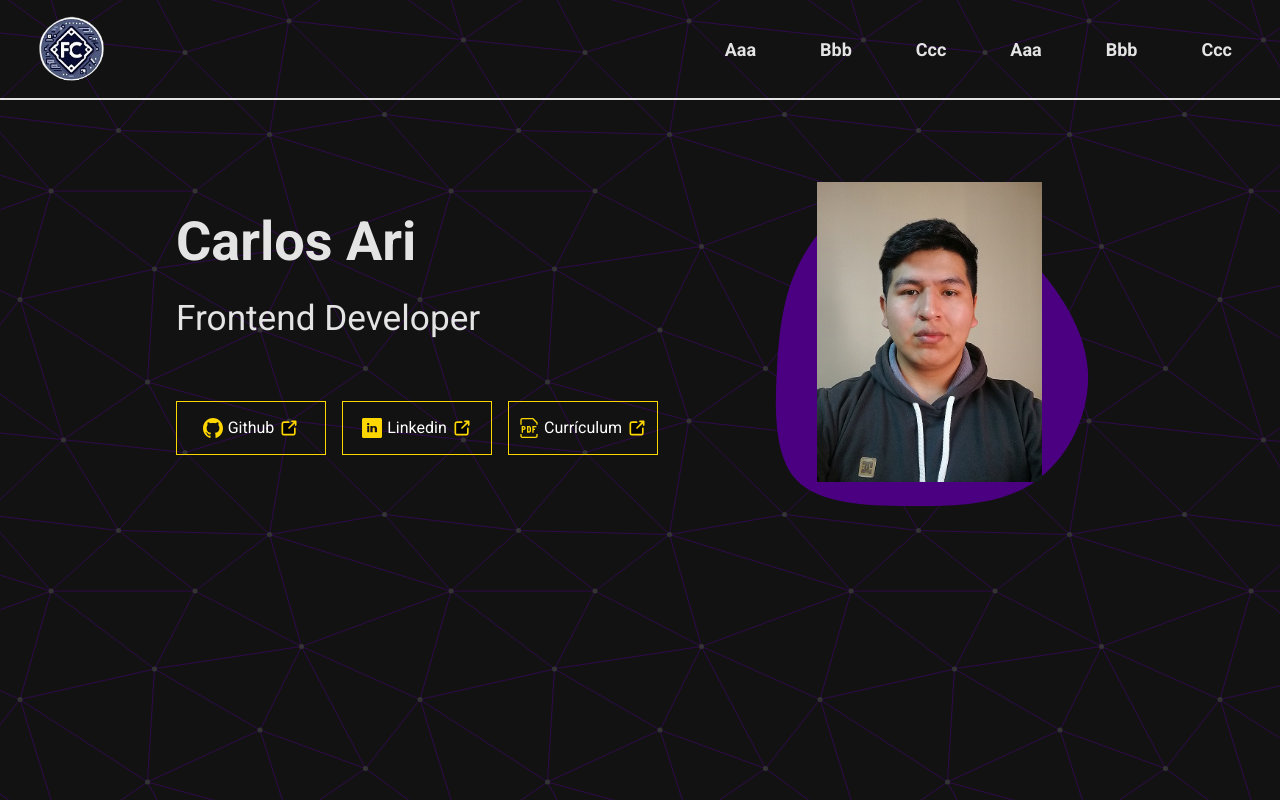
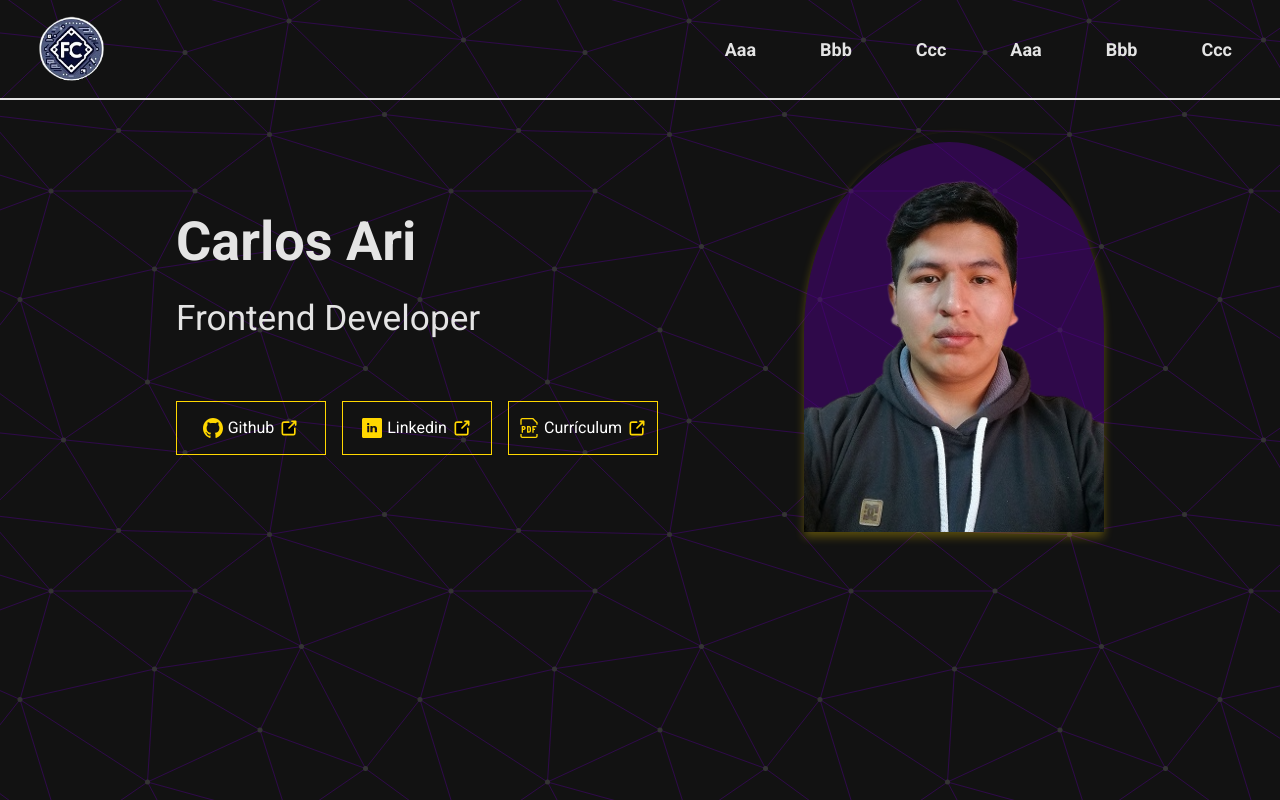
Before and after one commit to FreddyCA/Portafolio-React, a React (Vite) app: page / in a window 1280 px wide. Built offline with nearby package versions, Linux system fonts and the light colour scheme.

Commit message:
medium about

```diff
--- a/src/sections/AboutMe/AboutMe.jsx
+++ b/src/sections/AboutMe/AboutMe.jsx
@@ -13,7 +13,6 @@ import LinkedinSVG from "../../assets/svg/linkedin.svg";
 import CurriculumSVG from "../../assets/svg/pdf.svg";
 
 const AboutMeStyle = styled.div`
-  /* background-color: blue; */
   width: 100%;
   height: 400px;
   display: flex;
@@ -21,21 +20,20 @@ const AboutMeStyle = styled.div`
 `;
 
 const PerfilContentSvg = styled.div`
-  min-width: 350px;
-  /* height: 400px; */
+  border-top-right-radius: 50%;
+  border-top-left-radius: 50%;
   background-image: url(${PefilPhotoBG});
   background-repeat: no-repeat;
-  background-size: 450px;
-  background-position-x: -70px;
-  background-position-y: 10px;
+  background-size: 550px;
+  background-position-x: -130px;
+  background-position-y: -40px;
   display: flex;
   align-items: center;
   justify-content: center;
+  box-shadow: 0px 5px 10px rgba(275, 215, 0, 0.3);
 `;
-// quitar fondo ofi, centrear
 const PerfilSvg = styled.img`
-  /* background-color: yellow; */
-  height: 300px;
+  height: 100%;
 `;
 const IconAboutSVGStyle = styled.img`
   width: 20px;
```
Also changed, not shown: src/assets/ofi-small.png, src/assets/svg/blob.svg.
